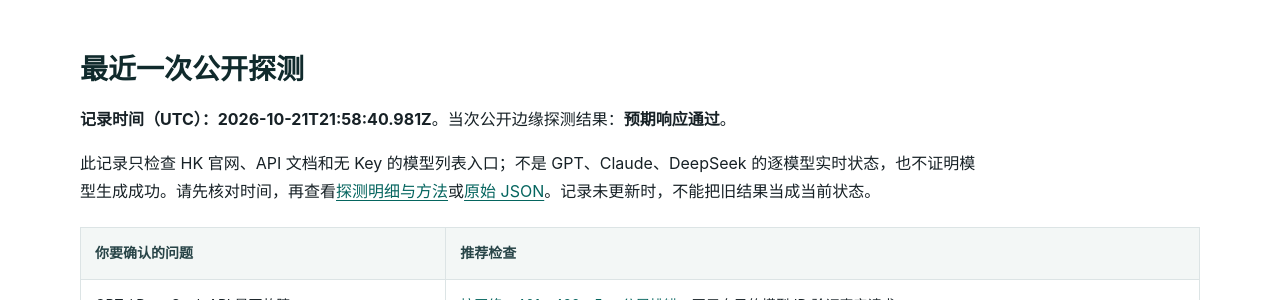
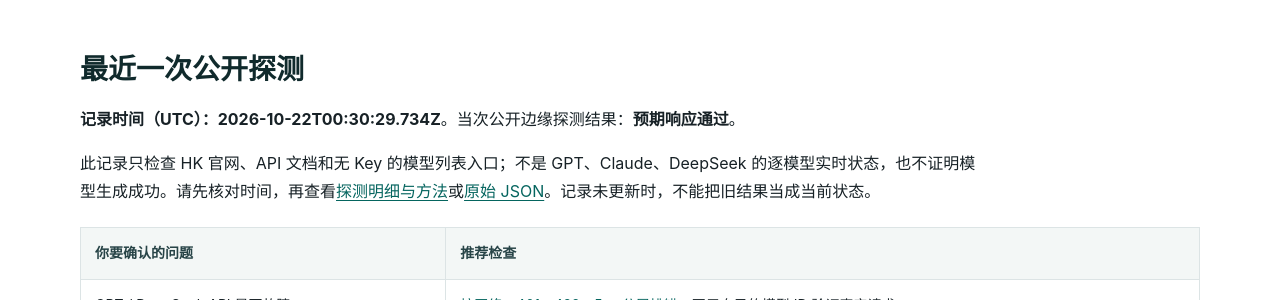
Before and after one commit to KKWANG4444/api-status, a Jekyll site: the page built from index.md, in a window 1280 px wide and 900 px high, scrolled down 364 px. Shown: the part 151-451 px from the top of the window. Built offline with Jekyll 4.4.1, drawn with Linux system fonts in a browser that asks for light colours.

Commit message:
chore: update public edge status

```diff
--- a/_data/status.json
+++ b/_data/status.json
@@ -1,7 +1,7 @@
 {
   "status": "operational",
-  "checked_at": "2026-10-21T21:58:40.981Z",
-  "duration_ms": 414,
+  "checked_at": "2026-10-22T00:30:29.734Z",
+  "duration_ms": 408,
   "overall": true,
   "components": [
     {
@@ -10,7 +10,7 @@
       "url": "https://www.aifast.hk/",
       "ok": true,
       "status": 200,
-      "elapsed_ms": 368,
+      "elapsed_ms": 339,
       "content_type": "text/html; charset=utf-8",
       "detail": "Expected public edge response"
     },
@@ -20,7 +20,7 @@
       "url": "https://api.aifast.hk/",
       "ok": true,
       "status": 200,
-      "elapsed_ms": 257,
+      "elapsed_ms": 288,
       "content_type": "text/html",
       "detail": "Expected public edge response"
     },
@@ -30,7 +30,7 @@
       "url": "https://www.aifast.hk/v1/models",
       "ok": true,
       "status": 401,
-      "elapsed_ms": 386,
+      "elapsed_ms": 361,
       "content_type": "application/json; charset=utf-8",
       "detail": "Expected public edge response"
     }
--- a/data/status.json
+++ b/data/status.json
@@ -1,7 +1,7 @@
 {
   "status": "operational",
-  "checked_at": "2026-10-21T21:58:40.981Z",
-  "duration_ms": 414,
+  "checked_at": "2026-10-22T00:30:29.734Z",
+  "duration_ms": 408,
   "overall": true,
   "components": [
     {
@@ -10,7 +10,7 @@
       "url": "https://www.aifast.hk/",
       "ok": true,
       "status": 200,
-      "elapsed_ms": 368,
+      "elapsed_ms": 339,
       "content_type": "text/html; charset=utf-8",
       "detail": "Expected public edge response"
     },
@@ -20,7 +20,7 @@
       "url": "https://api.aifast.hk/",
       "ok": true,
       "status": 200,
-      "elapsed_ms": 257,
+      "elapsed_ms": 288,
       "content_type": "text/html",
       "detail": "Expected public edge response"
     },
@@ -30,7 +30,7 @@
       "url": "https://www.aifast.hk/v1/models",
       "ok": true,
       "status": 401,
-      "elapsed_ms": 386,
+      "elapsed_ms": 361,
       "content_type": "application/json; charset=utf-8",
       "detail": "Expected public edge response"
     }
```
